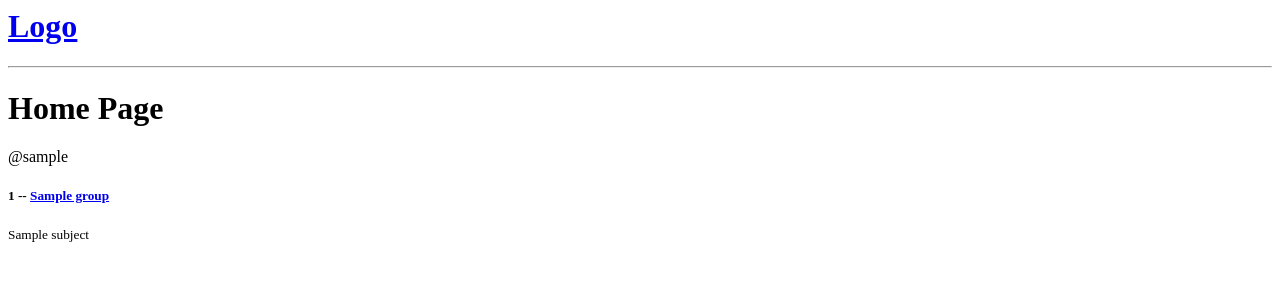
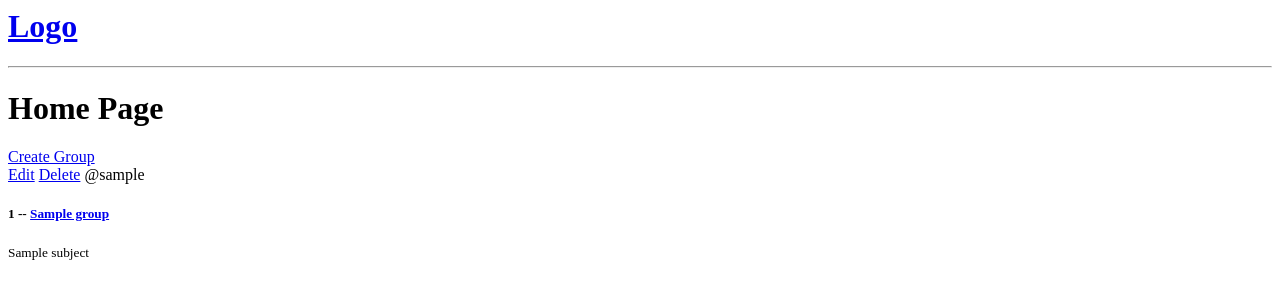
Before and after one commit to sukhdeepg/Team-Discuss, a Django app: page / in a window 1280 px wide. Shown: the top 300 px of the page. Run offline with Django 4.2, Linux system fonts and the light colour scheme; tables that the repository leaves empty hold one stand-in row (values such as "Sample post").

Commit message:
create, update and delete group

```diff
--- a/base/models.py
+++ b/base/models.py
@@ -15,6 +15,8 @@ class Group(models.Model):
     updated = models.DateTimeField(auto_now=True)
     created = models.DateTimeField(auto_now_add=True)
 
+    class Meta:
+        ordering = ['-updated', '-created'] # to show the list in a descending order
 
     def __str__(self) -> str:
         return self.name
--- a/base/templates/base/home.html
+++ b/base/templates/base/home.html
@@ -4,8 +4,12 @@
     <h1>Home Page</h1>
 
     <div>
+        <a href="{% url 'create-group' %}">Create Group</a>
+
         {% for group in groups %}
             <div>
+                <a href="{% url 'update-group' group.id %}">Edit</a>
+                <a href="{% url 'delete-group' group.id %}">Delete</a>
                 <span>@{{group.moderator.username}}</span>
                 <h5>{{ group.id }} -- <a href="{% url 'group' group.id %}">{{ group.name }}</a></h5>
                 <small>{{ group.subject }}</small>
--- a/base/urls.py
+++ b/base/urls.py
@@ -3,5 +3,8 @@ from . import views
 
 urlpatterns = [
     path('', views.home, name="home"),
-    path('group/<str:pk>/', views.group, name="group")
+    path('group/<str:pk>/', views.group, name="group"),
+    path('create-group/', views.create_group, name="create-group"),
+    path('update-group/<str:pk>/', views.update_group, name="update-group"),
+    path('delete-group/<str:pk>/', views.delete_group, name="delete-group"),
 ]
--- a/base/views.py
+++ b/base/views.py
@@ -1,5 +1,6 @@
-from django.shortcuts import render
+from django.shortcuts import render, redirect
 from .models import Group
+from .forms import GroupForm
 
 def home(request):
     groups = Group.objects.all()
@@ -10,3 +11,36 @@ def group(request, pk):
     group = Group.objects.get(id=pk)
     context = {"group": group}
     return render(request, 'base/group.html', context)
+
+def create_group(request):
+    form = GroupForm()
+    if request.method == 'POST':
+        form = GroupForm(request.POST)
+        if form.is_valid():
+            form.save()
+            return redirect('home')
+
+    context = {"form": form}
+    return render(request, 'base/create_group.html', context)
+
+def update_group(request, pk):
+    group = Group.objects.get(id=pk)
+    form = GroupForm(instance=group)
+
+    if request.method == 'POST':
+        form = GroupForm(request.POST, instance=group)
+        if form.is_valid():
+            form.save()
+            return redirect('home')
+
+    context = {"form": form}
+    return render(request, 'base/create_group.html', context)
+
+def delete_group(request, pk):
+    group = Group.objects.get(id=pk)
+    if request.method == "POST":
+        group.delete()
+        return redirect('home')
+
+    context = {"obj": group}
+    return render(request, 'base/delete.html', context)
```
Also changed, not shown: base/forms.py (added, +8 -0 lines), base/templates/base/create_group.html (added, +11 -0 lines), base/templates/base/delete.html (added, +12 -0 lines).
